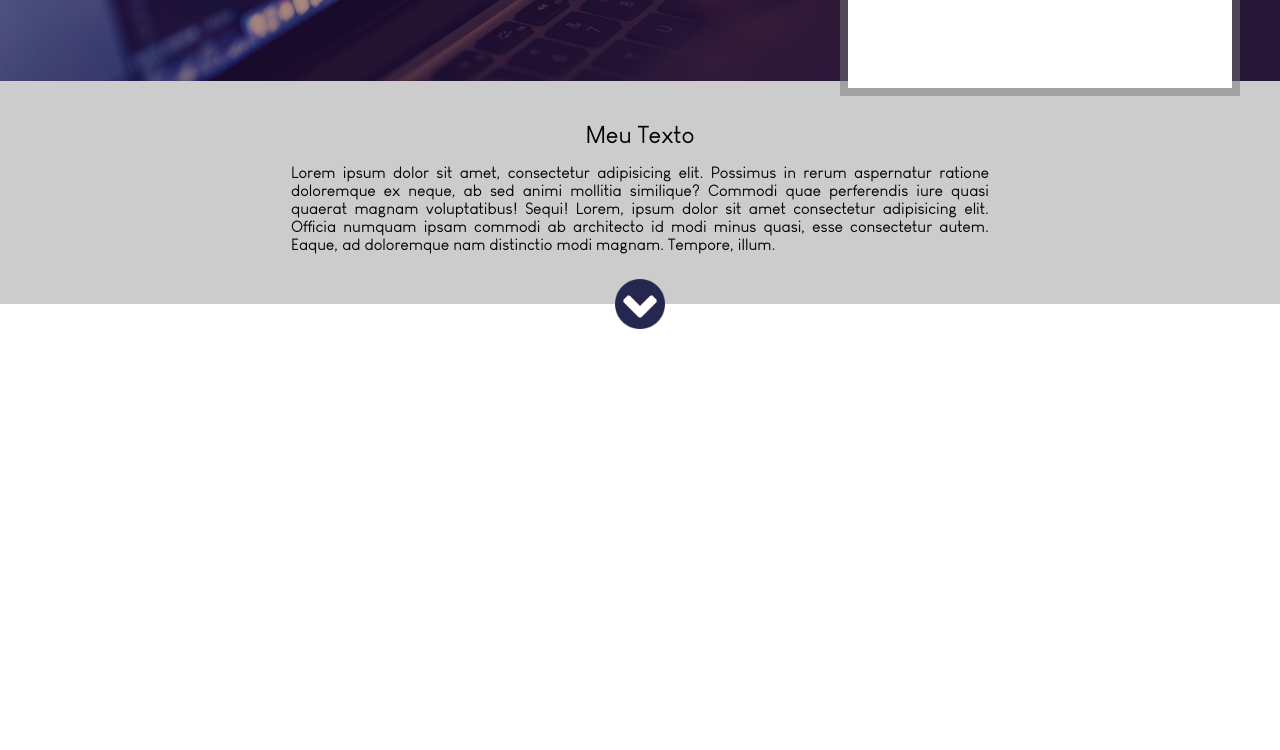
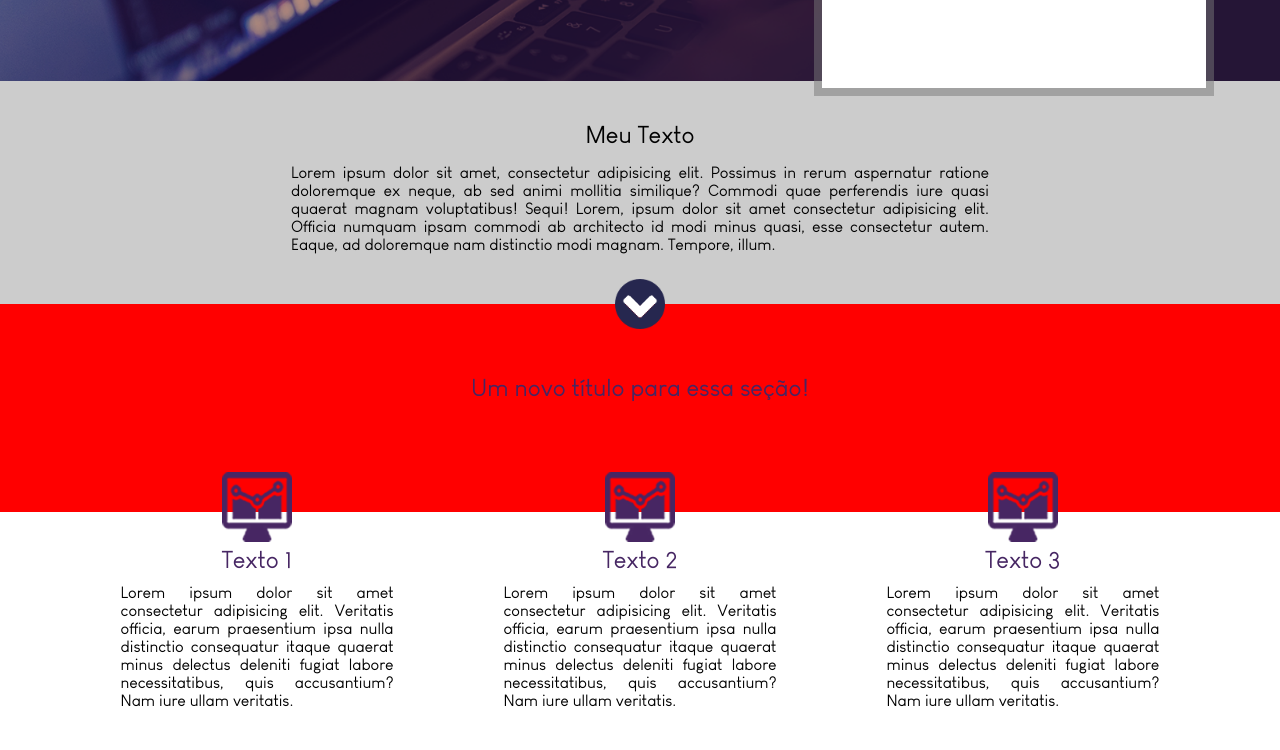
Before and after one commit to PauloJuniorBauru/TreinoWeb, a plain HTML site: page Landing Page/index.html in a window 1280 px wide. Shown: the part 536-1286 px from the top of the page. Before the commit the page ends 865 px from the top, so only its background shows below. Drawn offline with Linux system fonts and the light colour scheme.

Commit message:
Aula 04. Finalizada

```diff
--- a/Landing Page/css/style.css
+++ b/Landing Page/css/style.css
@@ -17,10 +17,12 @@ html, body {
 .center {
     width: 1200px;
     margin: 0 auto;
+    padding: 0 2%;
 }
 
 header {
     width: 100%;
+    min-width: 1200px;
     height: 60px;
     background-color: #212343;
 }
@@ -31,6 +33,7 @@ header img {
 
 .banner {
     width: 100%;
+    min-width: 1200px;
     height: 557px;
     background-image: url('../img/fundo.png');
     background-size: cover;
@@ -42,10 +45,10 @@ header img {
 }
 
 .texto {
-    margin-top: 40px;
+    margin-top: 100px;
     padding: 30px;
     float: left;
-    width: 619px;
+    width: 520px;
     height: 270px;
     background-color: rgba(33, 35, 67, 0.7);
 }
@@ -121,6 +124,7 @@ header img {
 }
 
 .container2 {
+    min-width: 1200px;
     padding: 40px 0 0;
     background-color: #ccc;
     text-align: center;
@@ -146,3 +150,36 @@ header img {
     position: relative;
     top: 25px;
 }
+
+.container3 {
+    min-width: 1200px;
+    padding: 70px 0;
+    background-color: red; /* Remover depois */
+}
+
+.container3 h2 {
+    text-align: center;
+    color: #462663;
+    font-weight: normal;
+}
+
+.container3 .container-section {
+    margin-top: 40px;
+    text-align: center;
+}
+
+.container3 .container-single {
+    float: left;
+    width: 33.333%;
+    padding: 30px;
+}
+
+.container3 .container-single img {
+    width: 70px;
+    height: 70px;
+}
+
+.container3 .container-single p {
+    padding: 10px 25px;
+    text-align: justify;
+}
--- a/Landing Page/index.html
+++ b/Landing Page/index.html
@@ -60,6 +60,36 @@
     </div>
 </div>
 
+<div class="container3">
+    <div class="center">
+    <h2>Um novo título para essa seção!</h2>
 
+    <div class="container-section">
+        <div class="container-single">
+            <div><img src="img/icon.png"></div>
+            <div class="text-container-single">
+                <h2>Texto 1</h2>
+                <p>Lorem ipsum dolor sit amet consectetur adipisicing elit. Veritatis officia, earum praesentium ipsa nulla distinctio consequatur itaque quaerat minus delectus deleniti fugiat labore necessitatibus, quis accusantium? Nam iure ullam veritatis.</p>
+            </div>
+        </div>
+
+        <div class="container-single">
+            <div><img src="img/icon.png"></div>
+            <div class="text-container-single">
+                <h2>Texto 2</h2>
+                <p>Lorem ipsum dolor sit amet consectetur adipisicing elit. Veritatis officia, earum praesentium ipsa nulla distinctio consequatur itaque quaerat minus delectus deleniti fugiat labore necessitatibus, quis accusantium? Nam iure ullam veritatis.</p>
+            </div>
+        </div>
+
+        <div class="container-single">
+            <div><img src="img/icon.png"></div>
+            <div class="text-container-single">
+                <h2>Texto 3</h2>
+                <p>Lorem ipsum dolor sit amet consectetur adipisicing elit. Veritatis officia, earum praesentium ipsa nulla distinctio consequatur itaque quaerat minus delectus deleniti fugiat labore necessitatibus, quis accusantium? Nam iure ullam veritatis.</p>
+            </div>
+        </div>
+    </div>
+    </div>
+</div>
 </body>
 </html>
```
